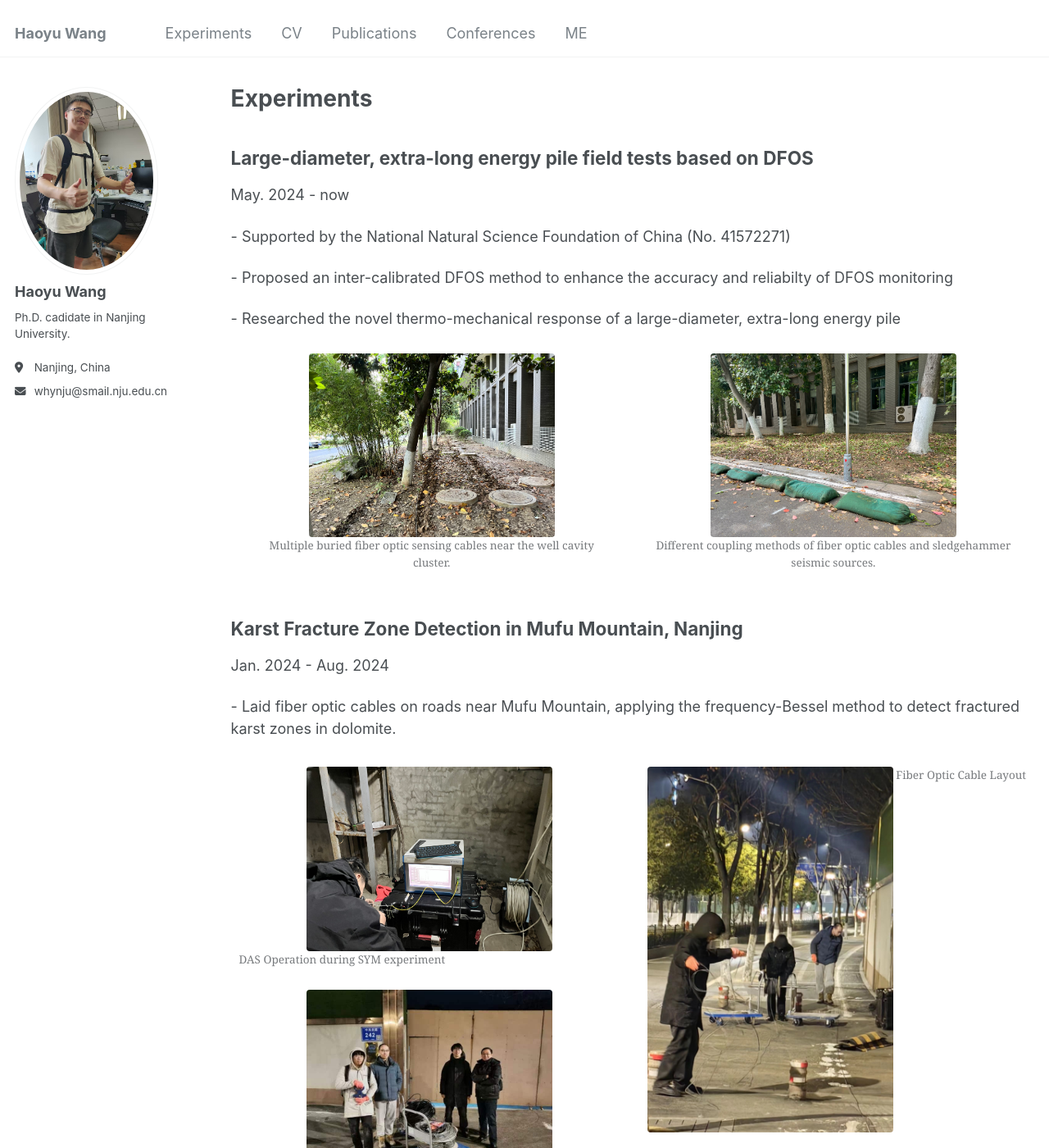
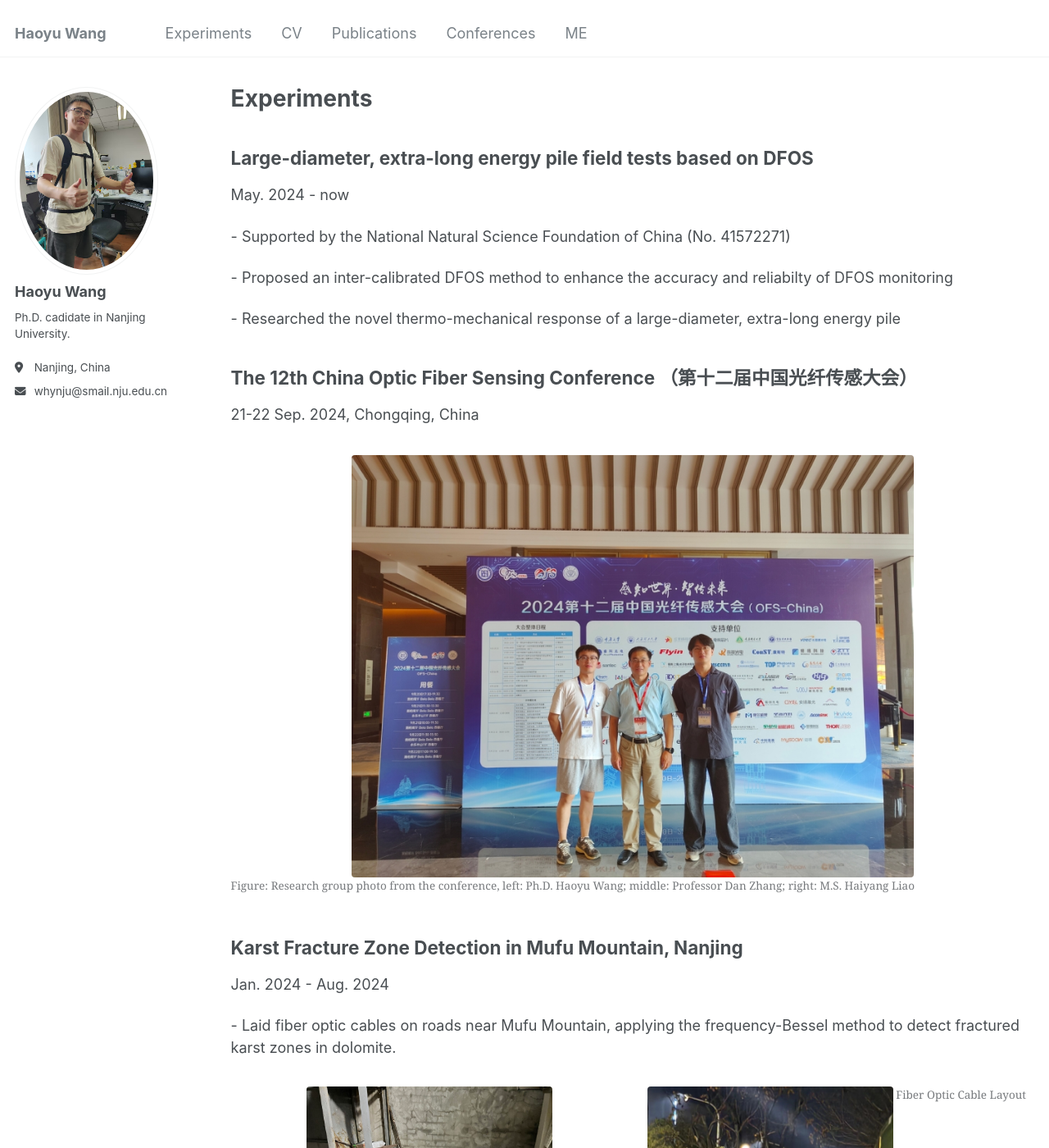
Before and after one commit to Whynot-cell/Whynot-cell.github.io, a Jekyll site: the page built from _pages/portfolio.html, in a window 1280 px wide and 1400 px high. Shown: the whole window at 82% size. Built offline with Jekyll 4.4.1, drawn with Linux system fonts in a browser that asks for light colours.

Commit message:
Update portfolio.html

```diff
--- a/_pages/portfolio.html
+++ b/_pages/portfolio.html
@@ -24,18 +24,15 @@ author_profile: true
   <p>- Proposed an inter-calibrated DFOS method to enhance the accuracy and reliabilty of DFOS monitoring</p>
   <p>- Researched the novel thermo-mechanical response of a large-diameter, extra-long energy pile
   </p>
-  <div style="display: flex; justify-content: space-around; margin-bottom: 20px;">
-    <figure style="width: 45%; text-align: center; margin: 5px;">
-      <img src="/images/空洞试验窖井群.jpg" alt="First Experiment Image"
-        style="width: 100%; max-width: 300px; height: auto; display: block; margin: auto;">
-      <figcaption style="text-align: center;">Multiple buried fiber optic sensing cables near the well cavity cluster.
-      </figcaption>
-    </figure>
-    <figure style="width: 45%; text-align: center; margin: 5px;">
-      <img src="/images/空洞试验.jpg" alt="Second Experiment Image"
-        style="width: 100%; max-width: 300px; height: auto; display: block; margin: auto;">
-      <figcaption style="text-align: center;">Different coupling methods of fiber optic cables and sledgehammer seismic
-        sources.</figcaption>
+  <div class="session">
+    <h2>The 12th China Optic Fiber Sensing Conference （第十二届中国光纤传感大会）</h2>
+    <p>21-22 Sep. 2024, Chongqing, China</p>
+    <figure>
+      <img src="/images/光纤大会重庆照片.png" alt="Fiber Optic Conference Chongqing Photo"
+        style="width: 70%; display: block; margin: 0 auto;">
+      <figcaption>Figure: Research group photo from the conference, left: Ph.D. Haoyu Wang; middle: Professor Dan Zhang;
+        right:
+        M.S. Haiyang Liao</figcaption>
     </figure>
   </div>
 </div>
```
